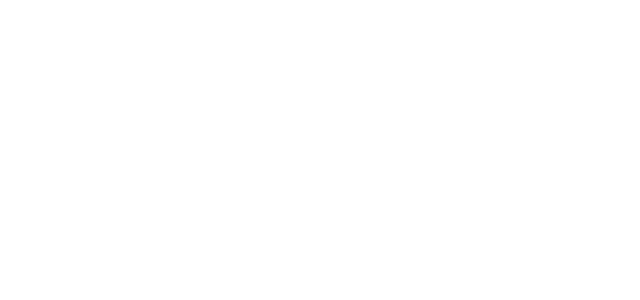
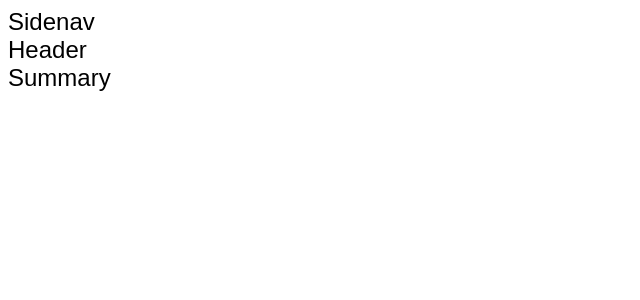
Before and after one commit to adrianholz/Fintech, a React (Vite) app: page / in a window 1280 px wide. Shown: the top 300 px of the page, without its empty margins (0-640 px from the left). Built offline with nearby package versions, Linux system fonts and the light colour scheme.

Commit message:
Pages and useFetch Custom Hook

```diff
--- a/src/App.tsx
+++ b/src/App.tsx
@@ -1,7 +1,18 @@
+import Header from "./Components/Header";
+import Sidenav from "./Components/Sidenav";
+import Summary from "./Pages/Summary";
 import "./style.css";
 
 function App() {
-  return <div></div>;
+  return (
+    <div>
+      <Sidenav />
+      <main>
+        <Header />
+        <Summary />
+      </main>
+    </div>
+  );
 }
 
 export default App;
--- /dev/null
+++ b/src/Components/Header.tsx
@@ -0,0 +1,7 @@
+import React from "react";
+
+const Header = () => {
+  return <header>Header</header>;
+};
+
+export default Header;
--- /dev/null
+++ b/src/Components/Sidenav.tsx
@@ -0,0 +1,7 @@
+import React from "react";
+
+const Sidenav = () => {
+  return <div>Sidenav</div>;
+};
+
+export default Sidenav;
--- /dev/null
+++ b/src/Pages/Summary.tsx
@@ -0,0 +1,7 @@
+import React from "react";
+
+const Summary = () => {
+  return <div>Summary</div>;
+};
+
+export default Summary;
--- a/src/style.css
+++ b/src/style.css
@@ -0,0 +1,4 @@
+body {
+  font-size: 1.5rem;
+  font-family: sans-serif;
+}
```
Also changed, not shown: src/Hooks/useFetch.tsx (added, +53 -0 lines).
